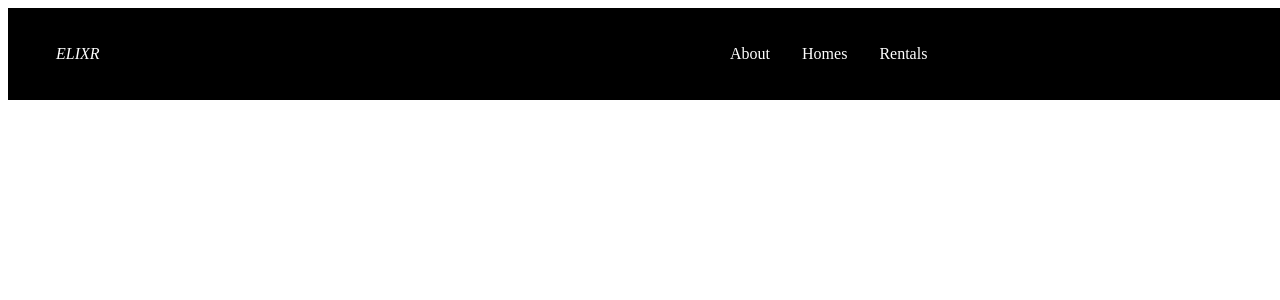
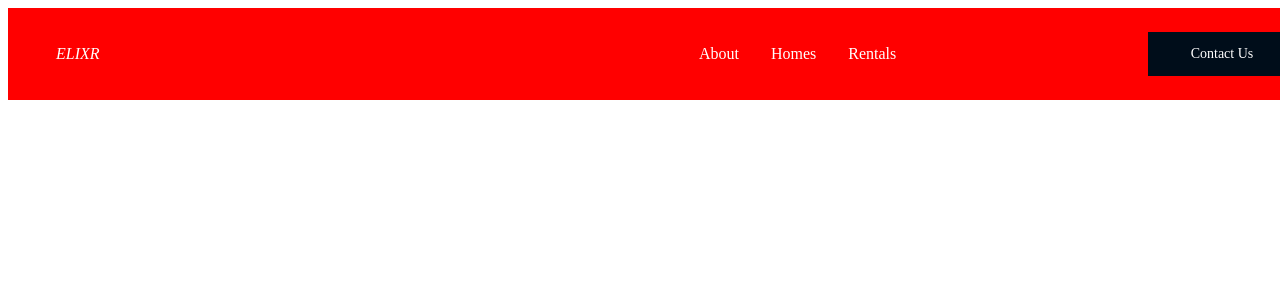
Before and after one commit to bataevoff/house-agency, a React (Create React App) app: page / in a window 1280 px wide. Shown: the top 300 px of the page. Built offline with nearby package versions, Linux system fonts and the light colour scheme.

Commit message:
added styles for Navbar and Button components

```diff
--- a/src/components/Button.js
+++ b/src/components/Button.js
@@ -2,5 +2,23 @@ import styled from 'styled-components';
 import { Link } from 'react-router-dom'
 
 export const Button = styled(Link)`
-  background-color: ${({ primary }) => (primary ? '#000d1a' : 'CD853F')};
+  background-color: ${({ primary }) => ( primary ? '#000d1a' : 'CD853F' )};
+  white-space: nowrap;
+  outline: none;
+  border: none;
+  min-width: 100px;
+  max-width: 200px;
+  cursor: pointer;
+  text-decoration: none;
+  transition: 0.3s;
+  display: flex;
+  justify-content: center;
+  align-items: center;
+  padding: ${({ big }) => ( big ? '16px 40px' : '14px 24px')};
+  color: ${({ primary }) => ( primary ? '#fff' : '#000d1a' )};
+  font-size: ${({ big }) => ( big ? "20px" : '14px' )};
+
+  &:hover {
+    transform: translateY(-2px);
+  }
 `
--- a/src/components/Navbar.js
+++ b/src/components/Navbar.js
@@ -2,10 +2,11 @@ import React from 'react';
 import styled, { css } from 'styled-components';
 import { Link } from 'react-router-dom'
 import { menuData } from '../data/MenuData';
+import { Button } from './Button';
 
 const Nav = styled.nav`
   height: 60px;
-  background-color: #000;
+  background-color: red;
   display: flex;
   justify-content: space-between;
   padding: 1rem 2rem;
@@ -36,10 +37,17 @@ const MenuBars = styled.i`
 const NavMenu = styled.div`
   display: flex;
   align-items: center;
+  margin-right: -48px;
 `
 
 const NavMenuLinks = styled(Link)`
   ${NavLink}
+`
+
+const NavBtn = styled.div`
+  display: flex;
+  align-items: center;
+  margin-right: 24px;
 `
 
 const Navbar = () => {
@@ -54,7 +62,11 @@ const Navbar = () => {
           </NavMenuLinks>
         ))}
       </NavMenu>
-      <h1>Navbar</h1>
+      <NavBtn>
+        <Button to='/contacts' primary="true">
+          Contact Us
+        </Button>
+      </NavBtn>
     </Nav>
   );
 };
```
